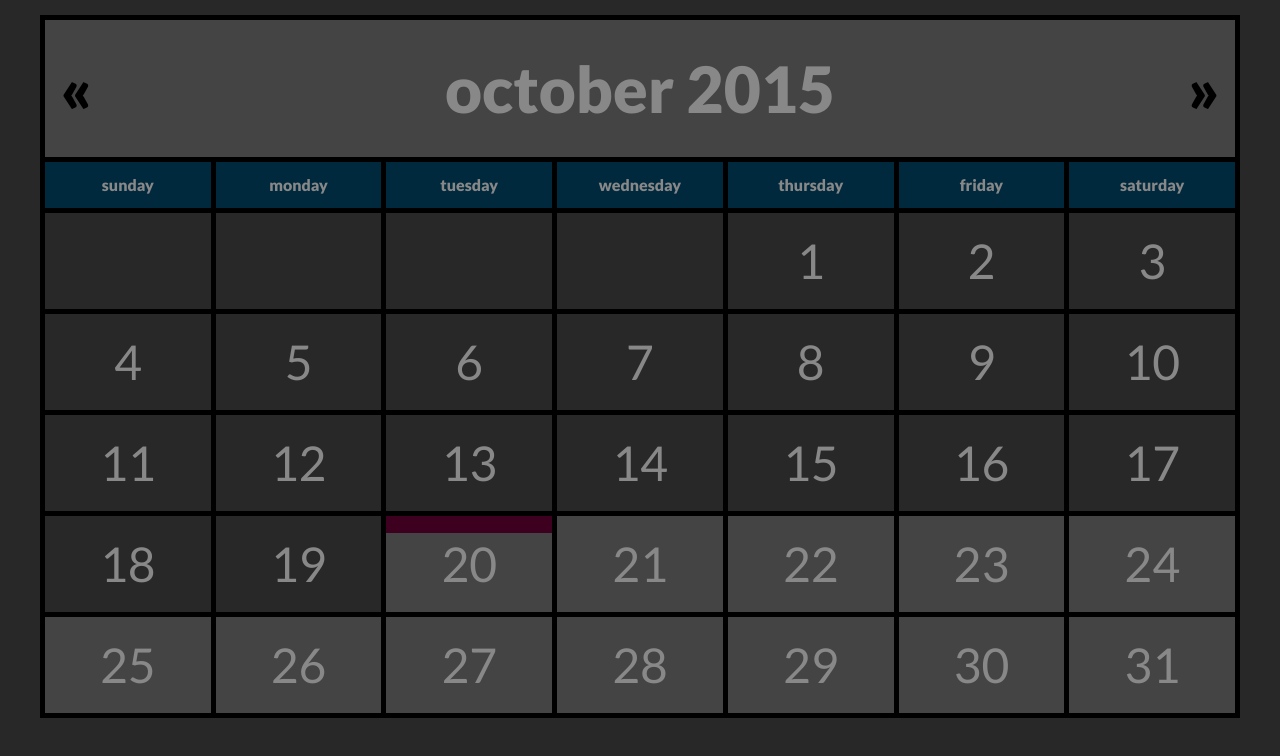
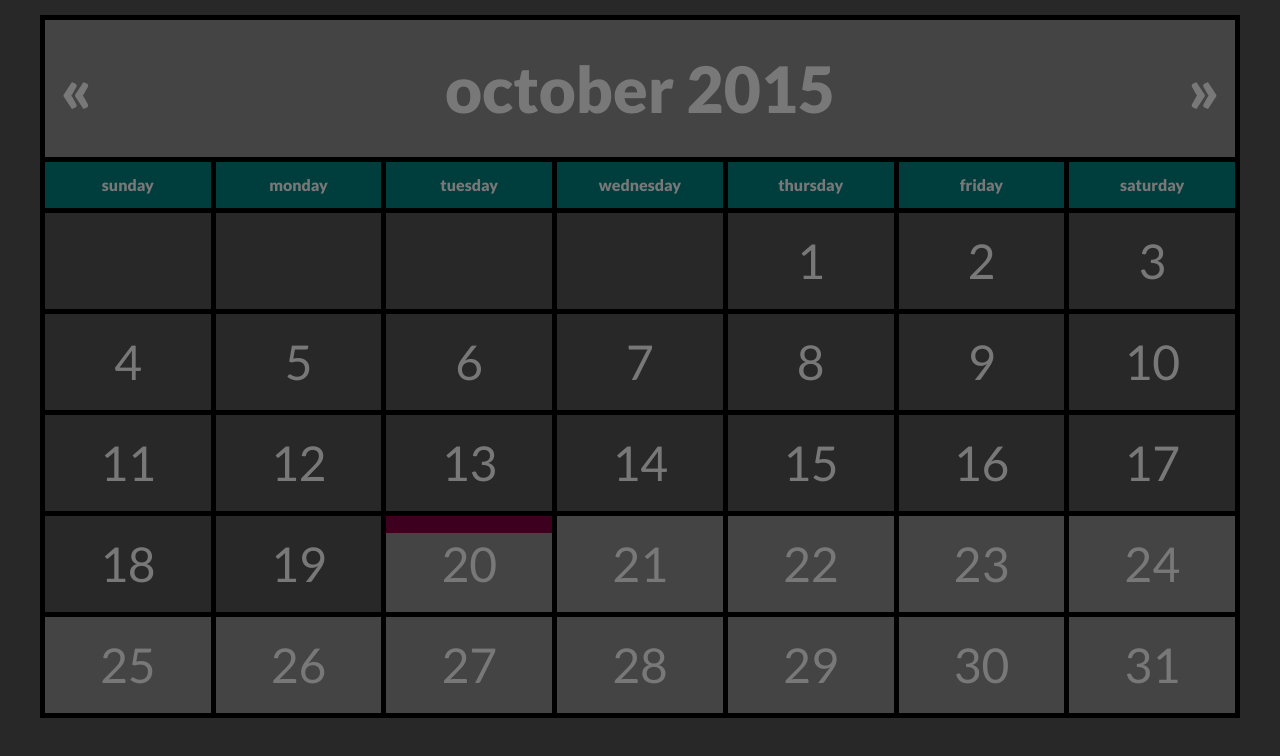
Before and after one commit to clareoneill/js-calendar, a website: page index.html in a window 1280 px wide. Drawn offline with Linux system fonts and the light colour scheme.

Commit message:
update night mode colors

```diff
--- a/assets/styles/development/scss/style.scss
+++ b/assets/styles/development/scss/style.scss
@@ -7,7 +7,7 @@ body {
 }
 
 .night {
-  color: #888;
+  color: #787878;
   background-color: #282828;
 }
 
@@ -60,6 +60,16 @@ body {
 
   &:focus {
     color: #ccc;
+  }
+}
+
+.night {
+  .arrow {
+    color: #787878;
+
+    &:hover {
+      color: #3D001F;
+    }
   }
 }
 
@@ -222,7 +232,7 @@ body {
 
     &--title,
     &::after {
-      background-color: #00293D;
+      background-color: #003D3D;
     }
 
     .bg {
```
Also changed, not shown: assets/styles/development/css/style.css, assets/styles/production/style.min.css.
